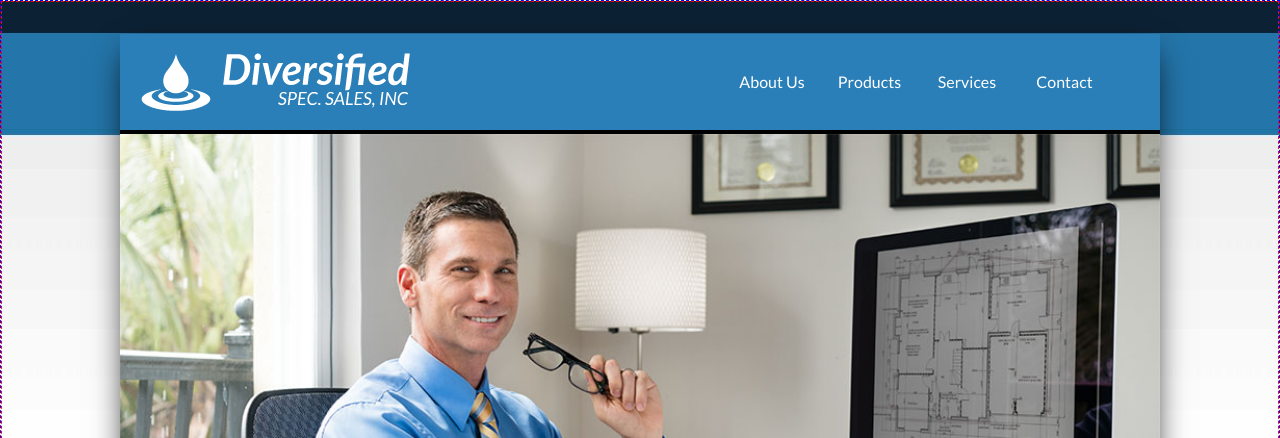
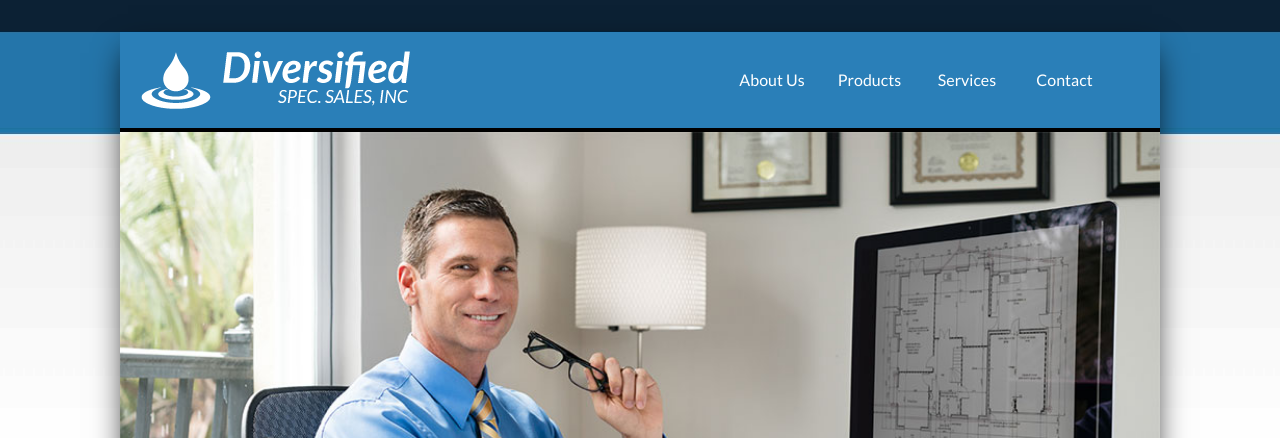
Before and after one commit to Brian0610/dss, a plain HTML site: page index.html in a window 1280 px wide. Shown: the top 438 px of the page. Drawn offline with Linux system fonts and the light colour scheme.

Commit message:
changes to main.css
borders taken off of html and body tags

```diff
--- a/styles/main.css
+++ b/styles/main.css
@@ -1,12 +1,10 @@
 html {
 	background: url('../images/bg.jpg') repeat-x top;
-	border: 1px dashed blue;
 }
 
 body {
 	font-family: Lato, Arial, sans-serif;
 	background: url('../images/btmBg.jpg') repeat-x bottom;
-	border: 1px dashed red;
 }
 
 #container {
```
